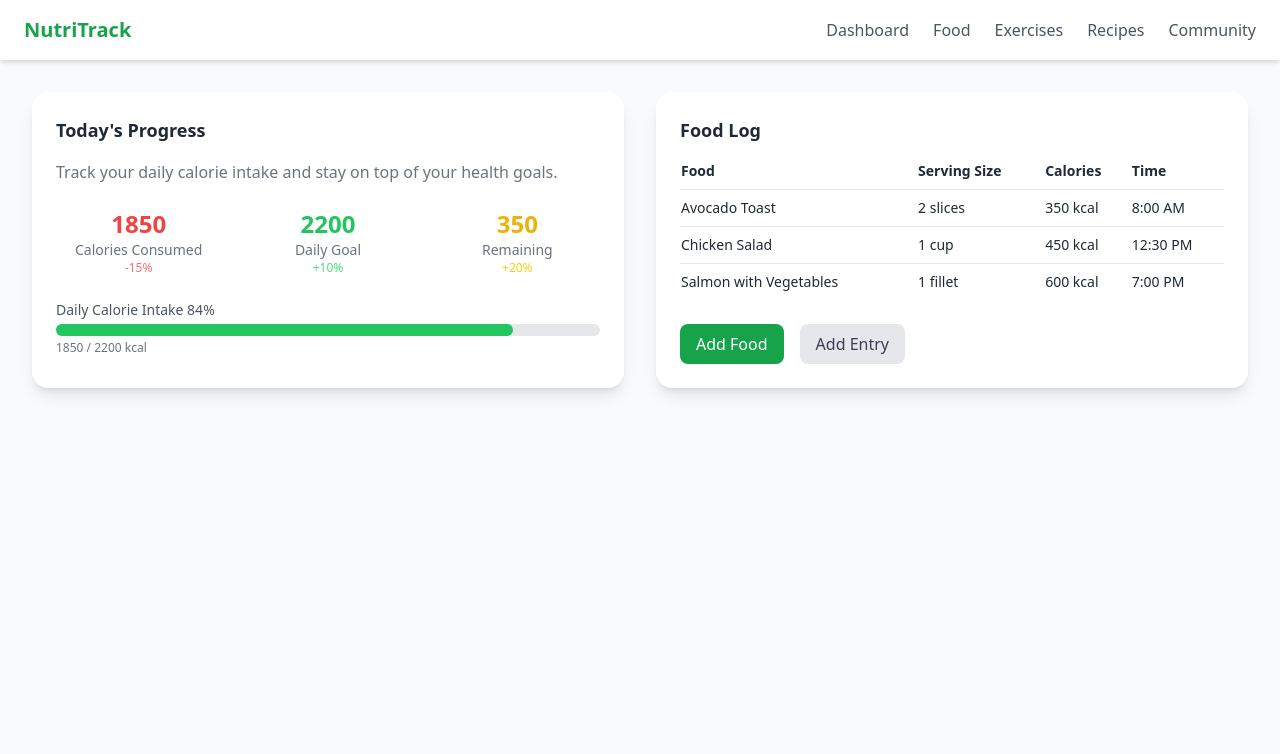
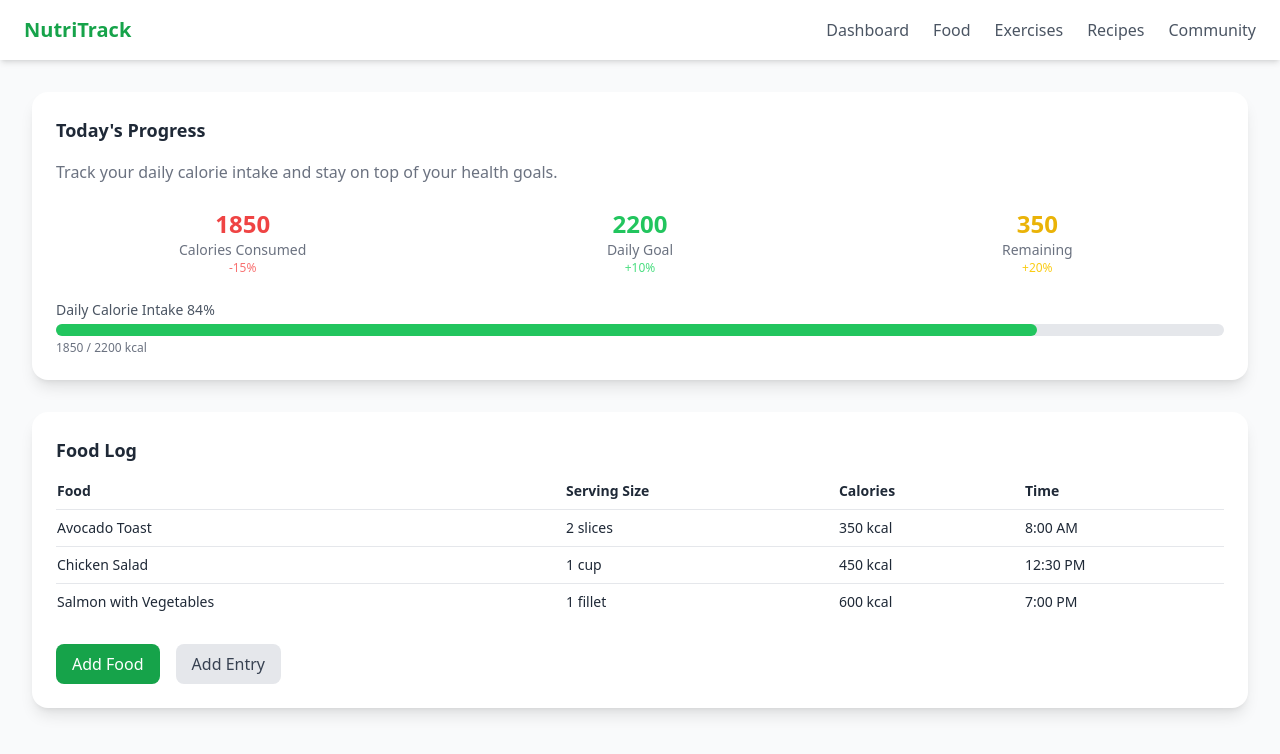
Before and after one commit to EduardoJRP/NutriTrack, a Next.js app: page / in a window 1280 px wide. Shown: the top 754 px of the page. Built offline with nearby package versions, Linux system fonts and the light colour scheme.

Commit message:
update: fixing layout

```diff
--- a/app/page.tsx
+++ b/app/page.tsx
@@ -16,10 +16,10 @@ export default function DashboardPage() {
       </nav>
 
       {/* Main content */}
-      <main className="p-8 grid gap-8 md:grid-cols-2">
+      <main className="p-8 grid gap-8 md:grid-cols-1">
         {/* Progress Section */}
         <div className="bg-white rounded-2xl shadow-lg p-6">
-          <h2 className="text-lg font-semibold mb-4">Today's Progress</h2>
+          <h2 className="text-lg font-semibold mb-4">Today&apos;s Progress</h2>
           <p className="text-gray-500 mb-6">
             Track your daily calorie intake and stay on top of your health goals.
           </p>
```
